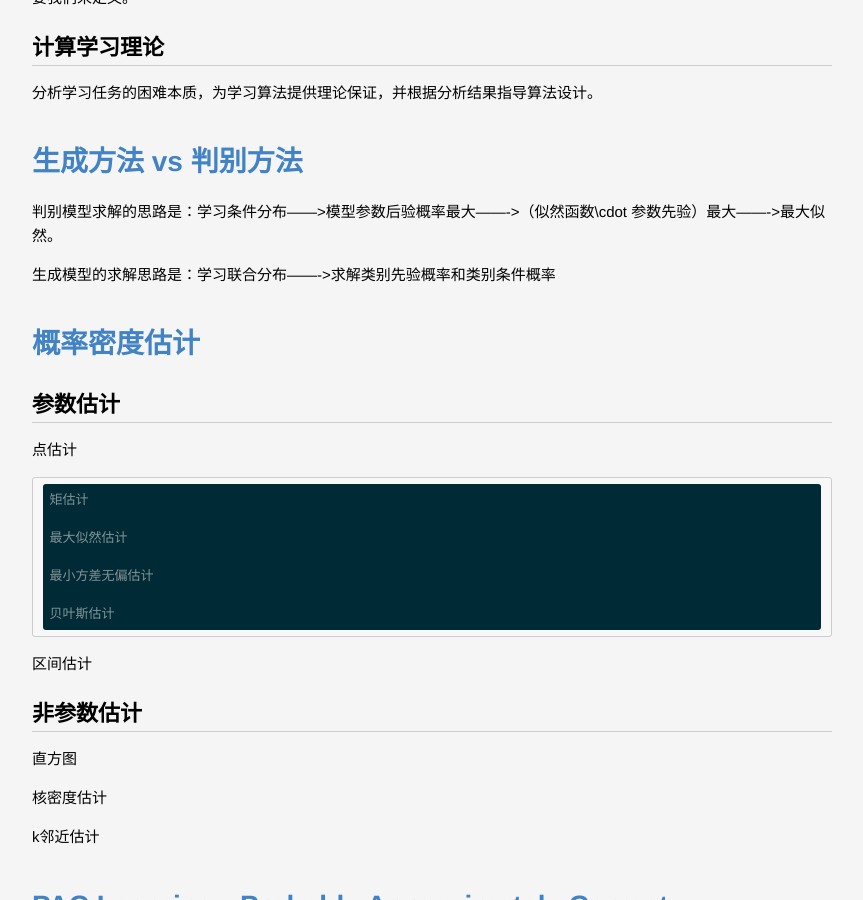
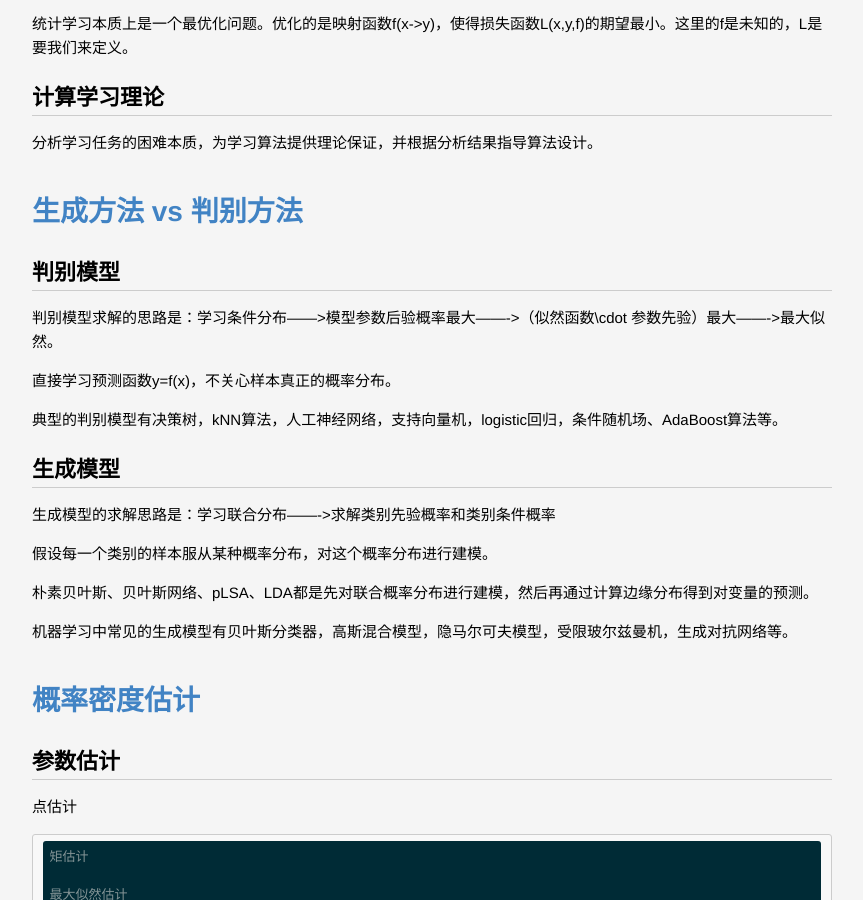
Before and after one commit to lucky521/blog, a Jekyll site: the page built from _posts/ml/2017-08-15-Basic-of-Machine-Learning.markdown, in a window 1280 px wide and 900 px high, scrolled down 3727 px. Shown: the whole window, without its empty margins (208-1071 px from the left). Built offline with Jekyll 4.4.1, drawn with Linux system fonts in a browser that asks for light colours.

Commit message:
update blog

````diff
--- a/_posts/ml/2017-06-14-deep-learning.markdown
+++ b/_posts/ml/2017-06-14-deep-learning.markdown
@@ -404,6 +404,8 @@ def attention(queries, keys, keys_length):
 
 ### 残差单元 Residual Unit
 
+避免网络太深而梯度消失。如果某一层的输出已经较好的拟合了期望结果，那么之后的层会被短链而跳过。
+
 输入过两层MLP之后再和原输入进行按位加操作。
 ```python
 def Residual_Unit(input, in_channel, out_channel, stride=1):
--- a/_posts/ml/2017-08-15-Basic-of-Machine-Learning.markdown
+++ b/_posts/ml/2017-08-15-Basic-of-Machine-Learning.markdown
@@ -130,10 +130,22 @@ MLE is a special case of MAP where the prior is uniform.
 
 # 生成方法 vs 判别方法
 
+## 判别模型
 判别模型求解的思路是：学习条件分布------>模型参数后验概率最大------->（似然函数\cdot 参数先验）最大------->最大似然。
 
+直接学习预测函数y=f(x)，不关心样本真正的概率分布。
+
+典型的判别模型有决策树，kNN算法，人工神经网络，支持向量机，logistic回归，条件随机场、AdaBoost算法等。
+
+
+## 生成模型
 生成模型的求解思路是：学习联合分布------->求解类别先验概率和类别条件概率
 
+假设每一个类别的样本服从某种概率分布，对这个概率分布进行建模。
+
+朴素贝叶斯、贝叶斯网络、pLSA、LDA都是先对联合概率分布进行建模，然后再通过计算边缘分布得到对变量的预测。
+
+机器学习中常见的生成模型有贝叶斯分类器，高斯混合模型，隐马尔可夫模型，受限玻尔兹曼机，生成对抗网络等。
 
 
 
--- a/_posts/ml/2019-07-20-AutoML.markdown
+++ b/_posts/ml/2019-07-20-AutoML.markdown
@@ -12,10 +12,12 @@ categories: [MachineLearning]
 ## 深度学习模型有哪些超参数
 
 Hyperparameter optimization
-earning rate, regularization, momentum
+learning rate, regularization, momentum
 
 Neural architecture search
 网络结构
+
+
 
 # 自动调参方法
 
````
Also changed, not shown: _posts/framework/2016-03-30-rabbitmq.markdown (+0 -17 lines), _posts/ml/2018-07-31-optimization-method.markdown (+6 -1 lines).
